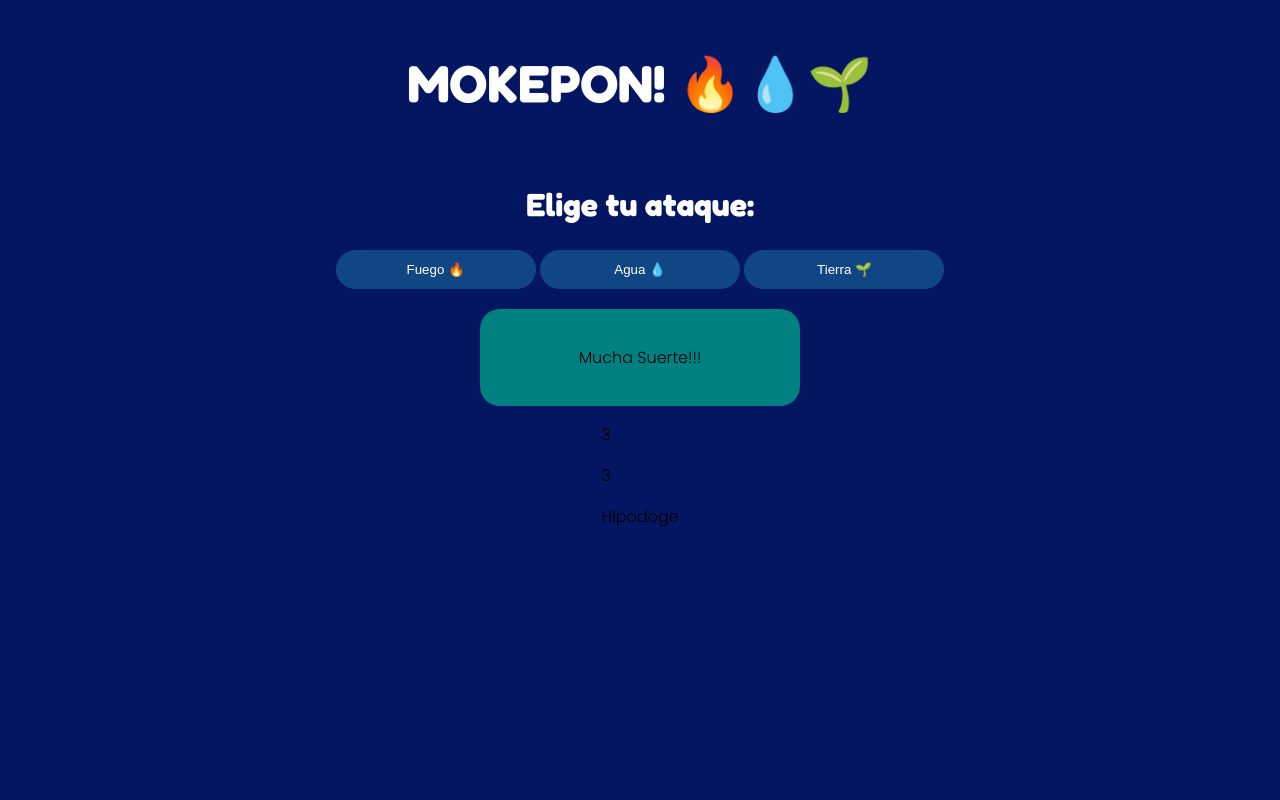
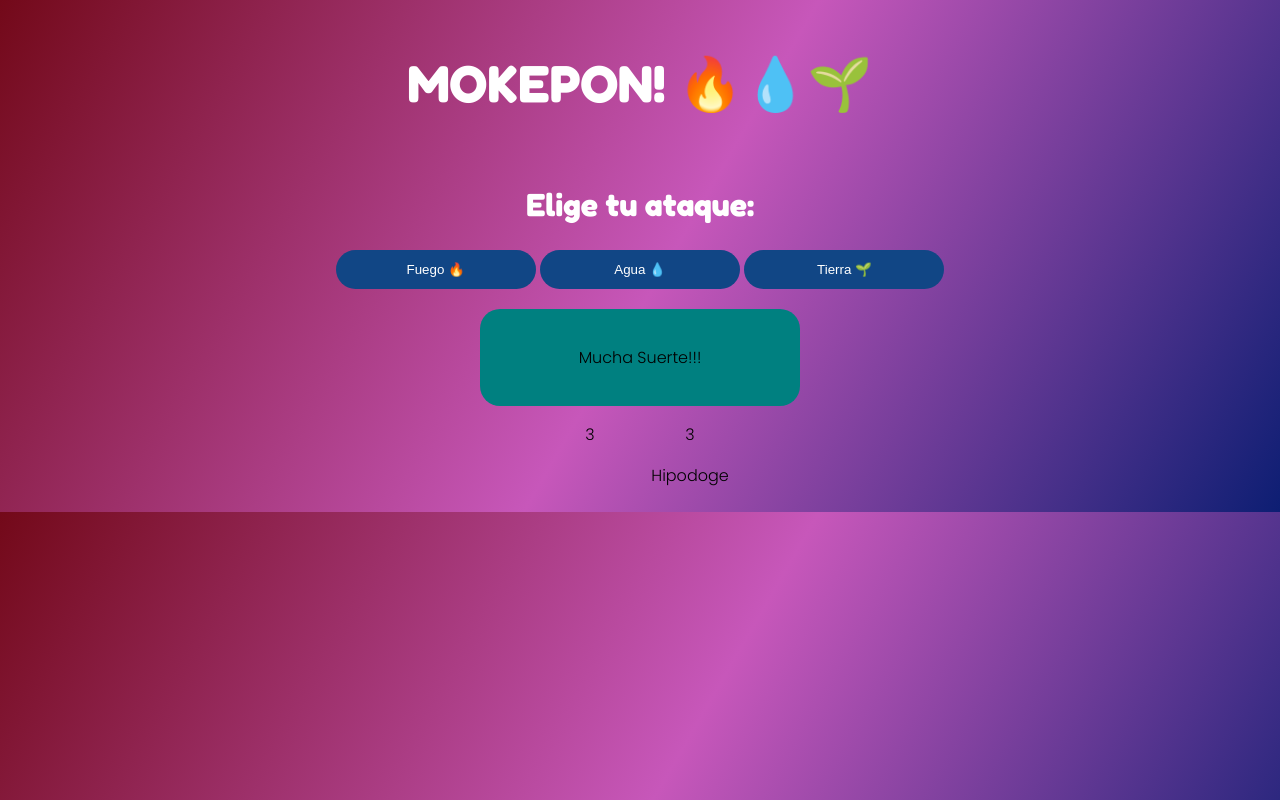
Before and after one commit to mojedal25/ProgramacionBasica, a plain HTML site: page mokepon/mokepon.html in a window 1280 px wide. Both pictures are taken after a click on the button "Seleccionar". Drawn offline with Linux system fonts and the light colour scheme.

Commit message:
Actualizacion 12/02/2026

```diff
--- a/mokepon/mokepon.html
+++ b/mokepon/mokepon.html
@@ -57,7 +57,7 @@
             </section>
         </div>
 
-        <div>
+        <div class="ataques">
             <div>
                 <p id="vidas-jugador">3</p>
                 <p id="mascota-jugador"></p>
--- a/mokepon/style.css
+++ b/mokepon/style.css
@@ -5,7 +5,8 @@ body {
     font-family: "Poppins", sans-serif;
     font-weight: 300;
     font-style: normal;
-    background-color: #041562;
+    background: #0d1e73;
+    background: linear-gradient(300deg,rgba(13, 30, 115, 1) 0%, rgba(199, 87, 186, 1) 48%, rgba(115, 9, 25, 1) 100%);
 }
 
 #seleccionar-mascota {
@@ -98,3 +99,9 @@ input {
     color: #2b12e4;
     background: transparent;
 }
+
+.ataques {
+    display: grid;
+    grid-template-columns: 100px 100px;
+    text-align: center;
+}
```
